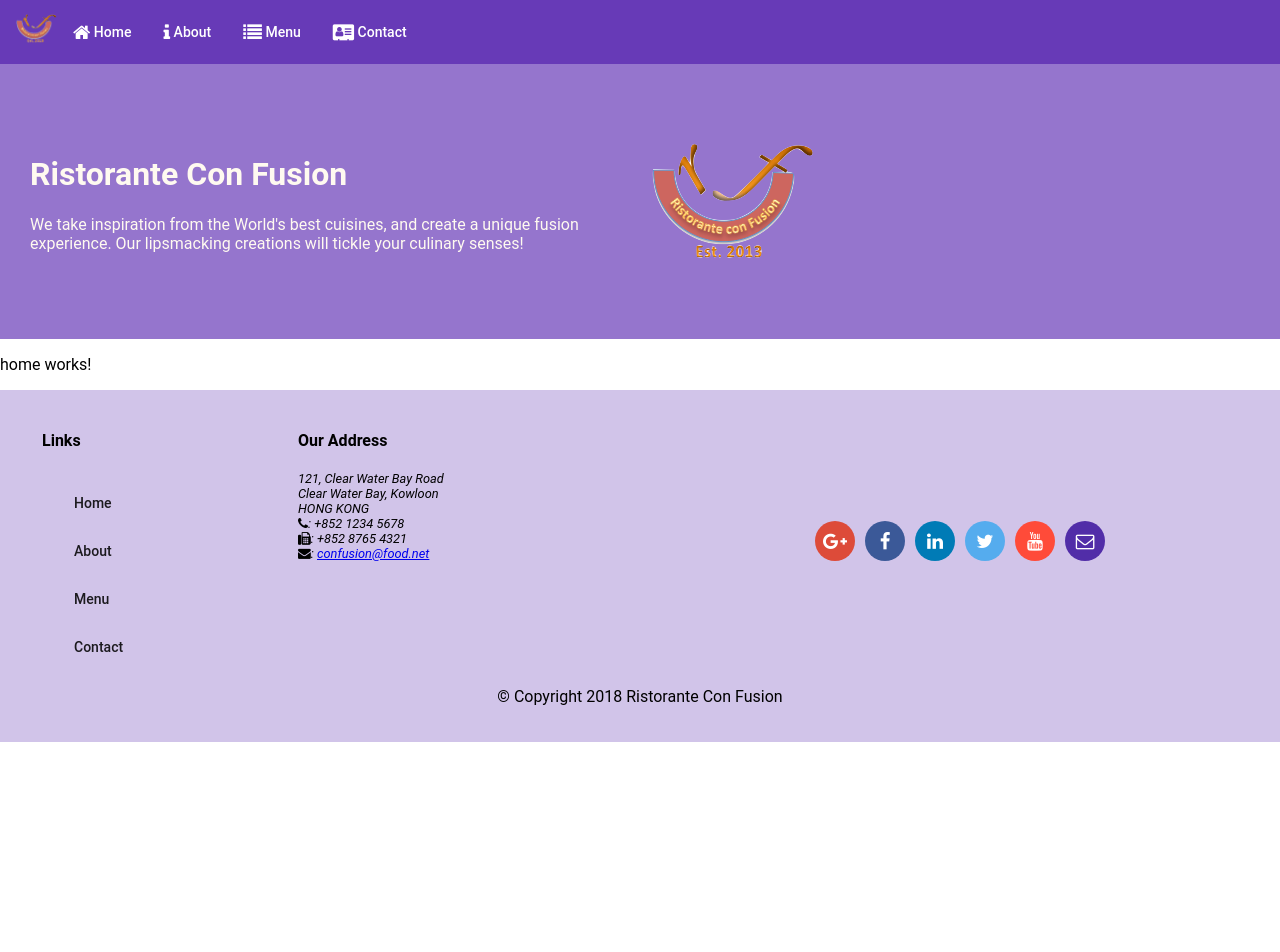
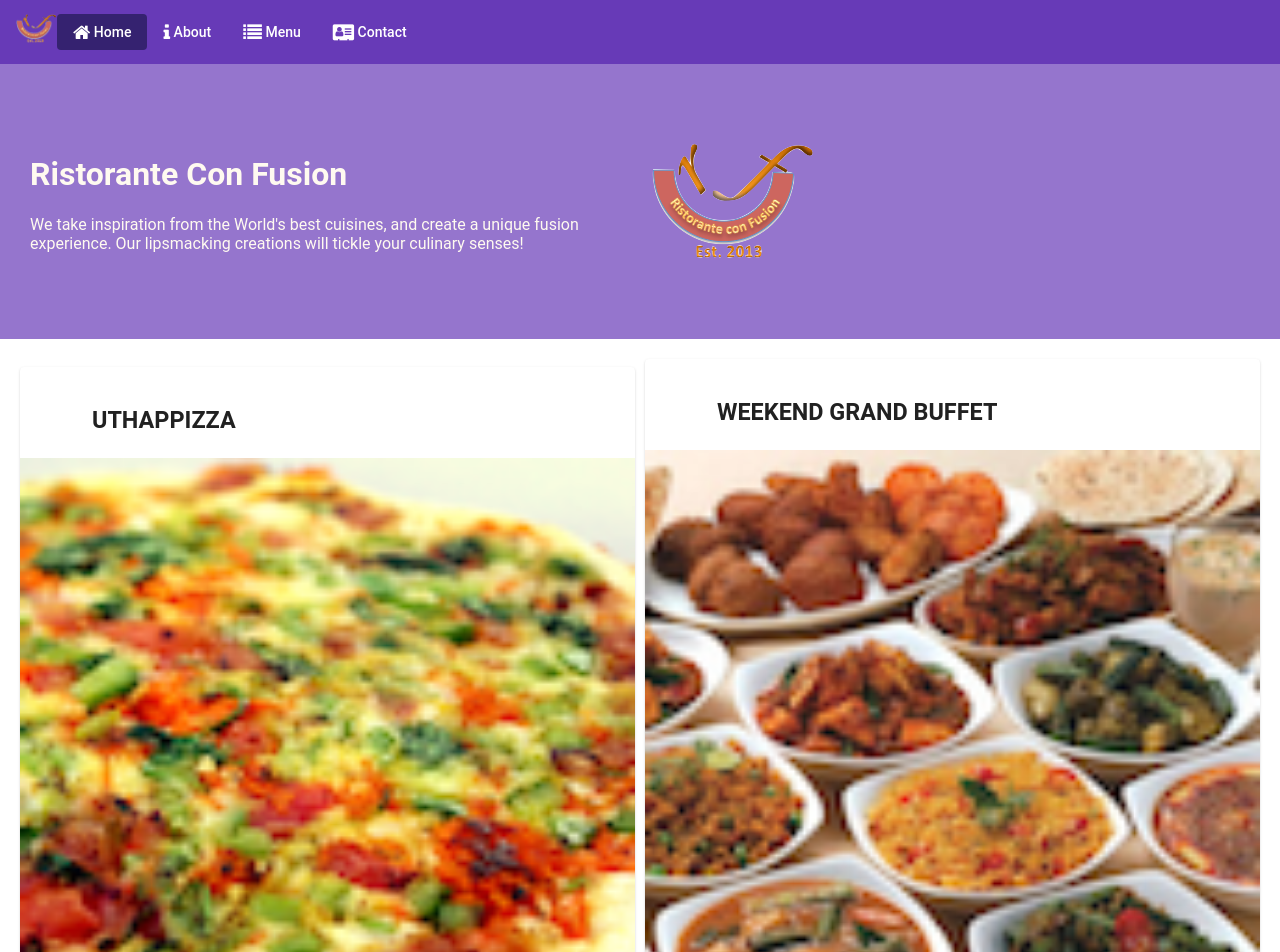
Before and after one commit to praneethacl/Front-End-JavaScript-Frameworks-Angular-Week-3, an Angular app: page /home in a window 1280 px wide. Shown: the top 952 px of the page. Before the commit the page ends 800 px from the top, so only its background shows below. Built offline with nearby package versions, Linux system fonts and the light colour scheme.

Commit message:
Single Page Applications

```diff
--- a/src/app/app-routing/routes.ts
+++ b/src/app/app-routing/routes.ts
@@ -9,6 +9,7 @@ import { ContactComponent } from '../contact/contact.component';
 export const routes: Routes = [
     {path: 'home', component: HomeComponent},
     {path: 'menu', component: MenuComponent},
-    { path: 'contactus', component: ContactComponent },
+    {path: 'dishdetail/:id', component: DishdetailComponent},
+    { path: 'contactus',     component: ContactComponent },
     {path: '', redirectTo: '/home', pathMatch:'full'}
 ];
--- a/src/app/dishdetail/dishdetail.component.html
+++ b/src/app/dishdetail/dishdetail.component.html
@@ -20,6 +20,7 @@
           </p>
         </mat-card-content>
         <mat-card-actions>
+          <button mat-button (click)="goBack()">BACK</button>
           <button mat-button>LIKE</button>
           <button mat-button>SHARE</button>
         </mat-card-actions>
--- a/src/app/dishdetail/dishdetail.component.ts
+++ b/src/app/dishdetail/dishdetail.component.ts
@@ -1,5 +1,8 @@
-import { Component, OnInit, Input } from '@angular/core';
+import { Component, OnInit } from '@angular/core';
 import { Dish } from '../shared/dish';
+import { Params, ActivatedRoute } from '@angular/router';
+import { Location } from '@angular/common';
+import { DishService } from '../services/dish.service';
 
 @Component({
   selector: 'app-dishdetail',
@@ -8,13 +11,19 @@ import { Dish } from '../shared/dish';
 })
 export class DishdetailComponent implements OnInit {
 
-  @Input()
+  dish: Dish;
 
-  dish: Dish;
-  //selectedDish = DISH[0];
-  constructor() { }
+  constructor(private dishservice: DishService,
+    private route: ActivatedRoute,
+    private location: Location) { }
 
   ngOnInit() {
+    const id = this.route.snapshot.params['id'];
+    this.dish = this.dishservice.getDish(id);
+  }
+
+  goBack(): void {
+    this.location.back();
   }
 
 }
--- a/src/app/footer/footer.component.html
+++ b/src/app/footer/footer.component.html
@@ -9,10 +9,10 @@
       <div fxFlex="40" fxFlexOffset="20px">
         <h4>Links</h4>
         <mat-list>
-          <mat-list-item><a mat-button>Home</a></mat-list-item>
+          <mat-list-item><a mat-button routerLink='/home'>Home</a></mat-list-item>
           <mat-list-item><a mat-button>About</a></mat-list-item>
-          <mat-list-item><a mat-button>Menu</a></mat-list-item>
-          <mat-list-item><a mat-button>Contact</a></mat-list-item>
+          <mat-list-item><a mat-button routerLink='/menu'>Menu</a></mat-list-item>
+          <mat-list-item><a mat-button  routerLink='/contactus'>Contact</a></mat-list-item>
         </mat-list>
       </div>
       <div fxFlex="55">
--- a/src/app/header/header.component.html
+++ b/src/app/header/header.component.html
@@ -1,9 +1,9 @@
 <mat-toolbar color="primary">
   <span><img src="/assets/images/logo.png" height=30 width=41></span>
-  <a mat-button routerLink="/home"><span class="fa fa-home fa-lg"></span> Home</a>
+  <a mat-button routerLink="/home" routerLinkActive="active"><span class="fa fa-home fa-lg"></span> Home</a>
   <a mat-button><span class="fa fa-info fa-lg"></span> About</a>
-  <a mat-button routerLink="/menu"><span class="fa fa-list fa-lg"></span> Menu</a>
-  <a mat-button routerLink="/contactus"><span class="fa fa-address-card fa-lg"></span> Contact</a>
+  <a mat-button routerLink="/menu" routerLinkActive="active"><span class="fa fa-list fa-lg"></span> Menu</a>
+  <a mat-button routerLink="/contactus" routerLinkActive="active"><span class="fa fa-address-card fa-lg"></span> Contact</a>
 </mat-toolbar>
 
 <div class="container jumbotron"
--- a/src/app/header/header.component.scss
+++ b/src/app/header/header.component.scss
@@ -2,6 +2,7 @@ $lt-gray: #ddd;
 $background-dark: #512DA8;
 $background-light: #9575CD;
 $background-pale: #D1C4E9;
+$background-moredark: #352270;
 
 @mixin zero-margin($pad-up-down, $pad-left-right) {
     margin: 0px auto;
@@ -14,3 +15,6 @@ $background-pale: #D1C4E9;
     color:floralwhite;
     min-height: 150px;
 }
+.active {
+    background: $background-moredark;
+}
--- a/src/app/home/home.component.html
+++ b/src/app/home/home.component.html
@@ -1,3 +1,36 @@
-<p>
-  home works!
-</p>
+<div class="container"
+     fxLayout="row"
+     fxLayout.sm="column"
+     fxLayout.xs="column"
+     fxLayoutAlign.gt-md="space-around center"
+     fxLayoutGap="10px">
+
+<mat-card *ngIf="dish" fxFlex>
+  <mat-card-header>
+    <div mat-card-avatar></div>
+    <mat-card-title>
+      <h3>{{dish.name | uppercase}}</h3>
+    </mat-card-title>
+  </mat-card-header>
+  <img mat-card-image src={{dish.image}} alt={{dish.name}}>
+  <mat-card-content>
+    <p>{{dish.description}}
+    </p>
+  </mat-card-content>
+</mat-card>
+
+<mat-card *ngIf="promotion" fxFlex>
+  <mat-card-header>
+    <div mat-card-avatar></div>
+    <mat-card-title>
+      <h3>{{promotion.name | uppercase}}</h3>
+    </mat-card-title>
+  </mat-card-header>
+  <img mat-card-image src={{promotion.image}} alt={{promotion.name}}>
+  <mat-card-content>
+    <p>{{promotion.description}}
+    </p>
+  </mat-card-content>
+</mat-card>
+
+</div>
--- a/src/app/home/home.component.ts
+++ b/src/app/home/home.component.ts
@@ -1,5 +1,8 @@
 import { Component, OnInit } from '@angular/core';
-
+import {Dish} from '../shared/dish';
+import {DishService} from '../services/dish.service';
+import {Promotion} from '../shared/promotion';
+import {PromotionService} from '../services/promotion.service';
 @Component({
   selector: 'app-home',
   templateUrl: './home.component.html',
@@ -7,9 +10,15 @@ import { Component, OnInit } from '@angular/core';
 })
 export class HomeComponent implements OnInit {
 
-  constructor() { }
+  dish: Dish;
+  promotion: Promotion;
+
+  constructor(private dishservice: DishService,
+    private promotionservice: PromotionService) { }
 
   ngOnInit() {
+    this.dish = this.dishservice.getFeaturedDish();
+    this.promotion = this.promotionservice.getFeaturedPromotion();
   }
 
 }
--- a/src/app/menu/menu.component.html
+++ b/src/app/menu/menu.component.html
@@ -11,7 +11,7 @@
 
   <div fxFlex>
     <mat-grid-list cols="2" rowHeight="300px">
-      <mat-grid-tile *ngFor="let dish of dishes" (click)="onSelect(dish)">
+      <mat-grid-tile *ngFor="let dish of dishes" [routerLink]="['/dishdetail',dish.id]">
         <img height="200px" src={{dish.image}} alt={{dish.name}}>
         <mat-grid-tile-footer>
           <h1 matLine> {{dish.name | uppercase}}</h1>
@@ -19,24 +19,4 @@
       </mat-grid-tile>
     </mat-grid-list>
   </div>
-  <app-dishdetail [dish]="selectedDish"></app-dishdetail>
-  <!--<div fxFlex *ngIf="selectedDish">
-    <mat-card>
-      <mat-card-header>
-        <mat-card-title>
-          <h3>{{selectedDish.name | uppercase}}</h3>
-        </mat-card-title>
-      </mat-card-header>
-      <img mat-card-image src={{selectedDish.image}} alt={{selectedDish.name}} >
-      <mat-card-content>
-        <p>{{selectedDish.description}}
-        </p>
-      </mat-card-content>
-      <mat-card-actions>
-        <button mat-button>LIKE</button>
-        <button mat-button>SHARE</button>
-      </mat-card-actions>
-    </mat-card>
-  </div>-->
-
 </div>
```
